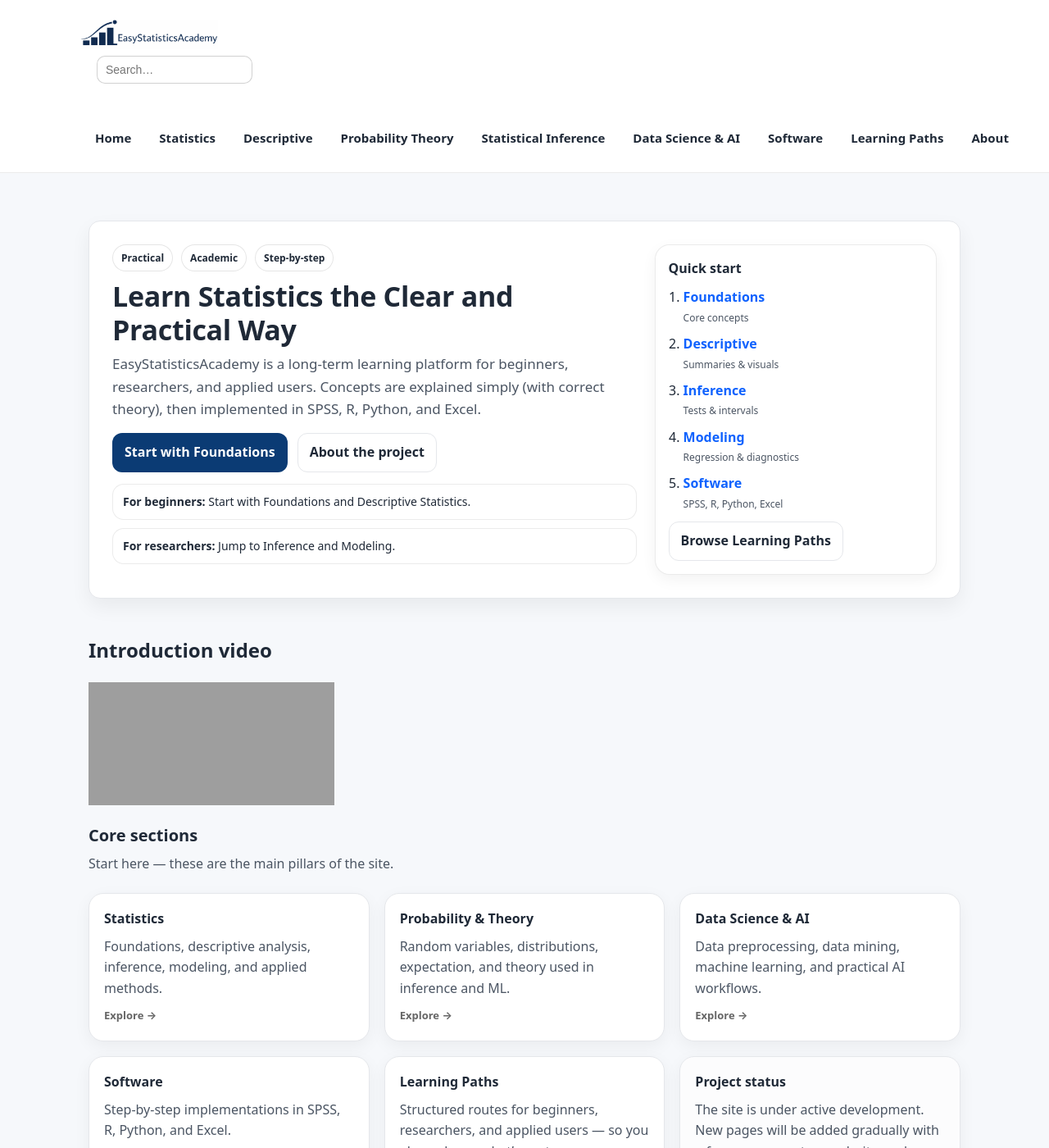
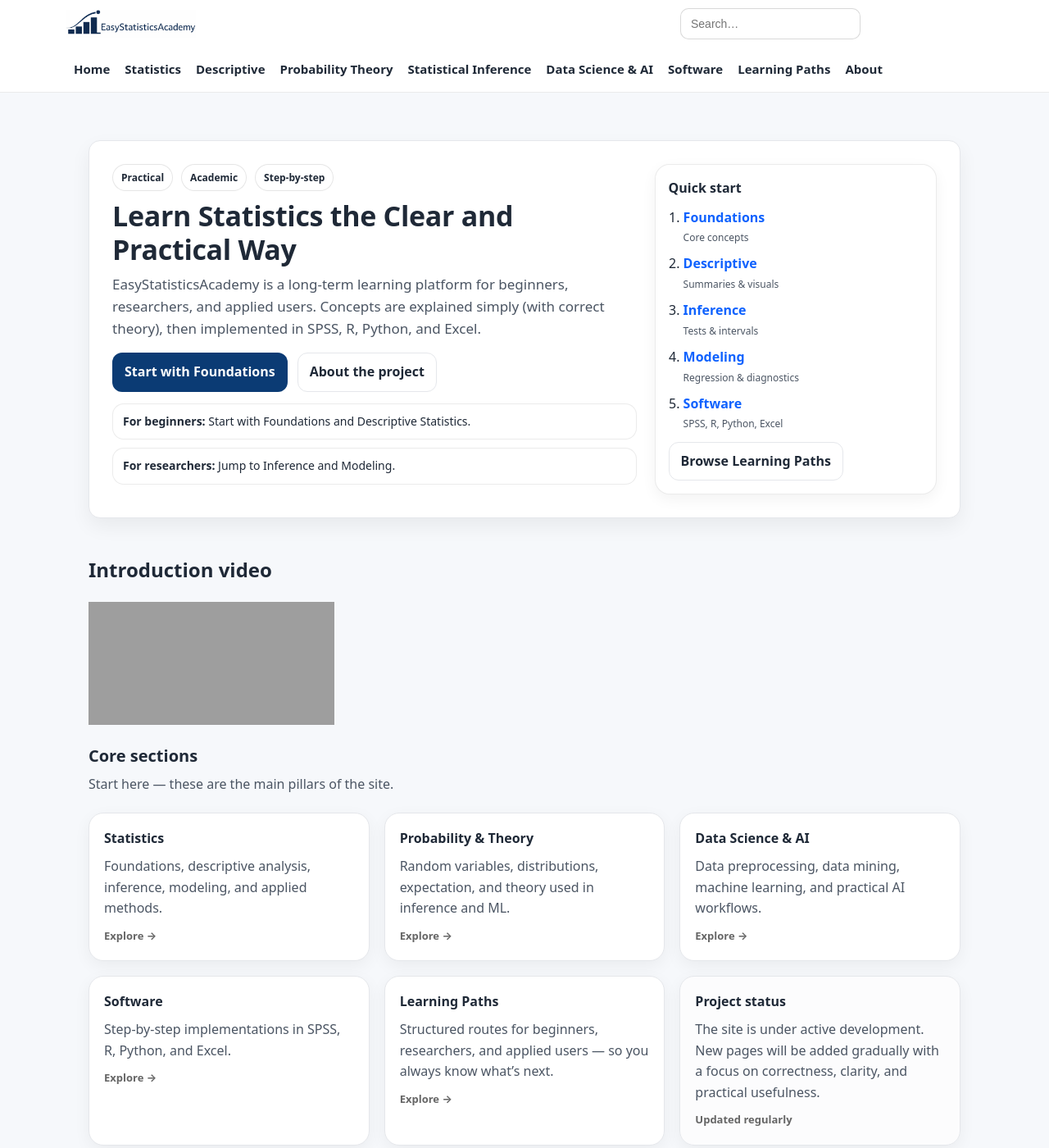
Before and after one commit to ammar-homaida-statistics/easystatisticsacademy, a Jekyll site: the page built from index.html, in a window 1280 px wide and 1400 px high. Shown: the whole window at 82% size. Built offline with Jekyll 4.4.1, drawn with Linux system fonts in a browser that asks for light colours; grey boxes are pictures that could not be loaded.

```diff
--- a/css/style.css
+++ b/css/style.css
@@ -940,3 +940,132 @@
 @media (max-width: 980px){
   .lesson-grid{ grid-template-columns: 1fr; }
 }
+
+/* ===== Header: 2-row layout ===== */
+.site-header {
+  position: sticky; /* change to "relative" if you don't want sticky */
+  top: 0;
+  z-index: 1000;
+  background: #fff;
+  border-bottom: 1px solid rgba(0,0,0,0.08);
+}
+
+/* Row 1 */
+.header-top {
+  display: flex;
+  align-items: center;
+  gap: 14px;
+  padding: 10px 0;
+}
+
+.brand img {
+  display: block;
+  height: 34px;   /* adjust if needed */
+  width: auto;
+}
+
+/* Search (row 1, right side) */
+.header-search {
+  margin-left: auto;
+  position: relative;
+  flex: 0 1 360px; /* search has a max-like width */
+}
+
+.header-search input[type="search"] {
+  width: 100%;
+  padding: 10px 12px;
+  border: 1px solid rgba(0,0,0,0.15);
+  border-radius: 10px;
+  outline: none;
+}
+
+/* Row 2 */
+.header-bottom {
+  padding: 8px 0 10px;
+}
+
+.nav {
+  display: flex;
+  align-items: center;
+  gap: 18px;
+  flex-wrap: nowrap;
+  overflow-x: auto;
+  -webkit-overflow-scrolling: touch;
+  scrollbar-width: none; /* Firefox */
+}
+
+.nav::-webkit-scrollbar {
+  display: none; /* Chrome/Safari */
+}
+
+.nav a {
+  white-space: nowrap;
+  text-decoration: none;
+  padding: 6px 0;
+}
+
+/* ===== Mobile behavior ===== */
+.nav-toggle {
+  display: none;
+  margin-left: 8px;
+  width: 42px;
+  height: 38px;
+  border: 1px solid rgba(0,0,0,0.15);
+  border-radius: 10px;
+  background: transparent;
+  cursor: pointer;
+}
+
+.nav-toggle-bar {
+  display: block;
+  height: 2px;
+  margin: 6px 10px;
+  background: rgba(0,0,0,0.75);
+}
+
+/* Screen-reader only helper (if you don't already have it) */
+.sr-only {
+  position: absolute;
+  width: 1px;
+  height: 1px;
+  padding: 0;
+  margin: -1px;
+  overflow: hidden;
+  clip: rect(0,0,0,0);
+  white-space: nowrap;
+  border: 0;
+}
+
+@media (max-width: 900px) {
+  .header-search {
+    flex: 1 1 auto;
+    max-width: none;
+  }
+}
+
+@media (max-width: 720px) {
+  /* Show hamburger */
+  .nav-toggle {
+    display: inline-flex;
+    align-items: center;
+    justify-content: center;
+  }
+
+  /* Collapse nav by default on small screens */
+  .header-bottom {
+    padding-top: 0;
+  }
+
+  .nav {
+    display: none;
+    flex-direction: column;
+    align-items: flex-start;
+    gap: 10px;
+    padding: 12px 0;
+    overflow: visible;
+  }
+
+  .site-header.is-open .nav {
+    display: flex;
+  }
+}
```
